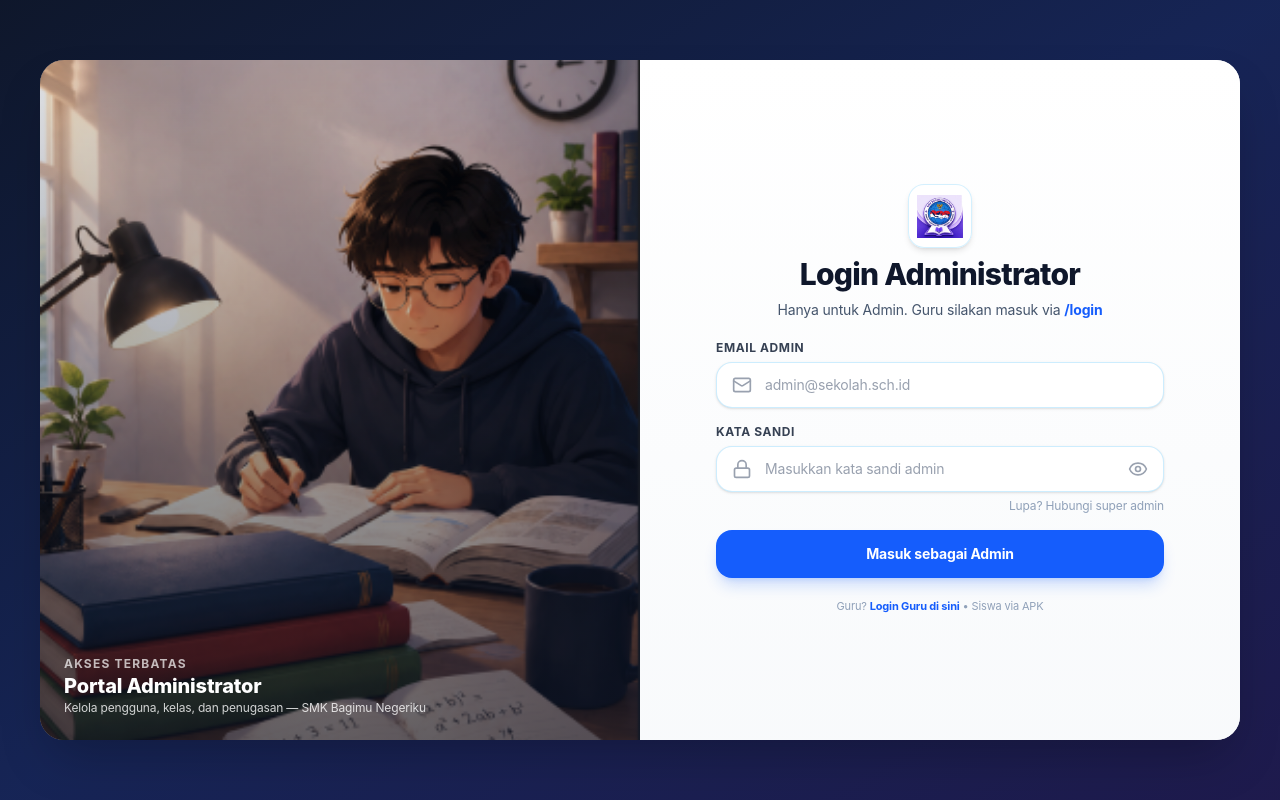
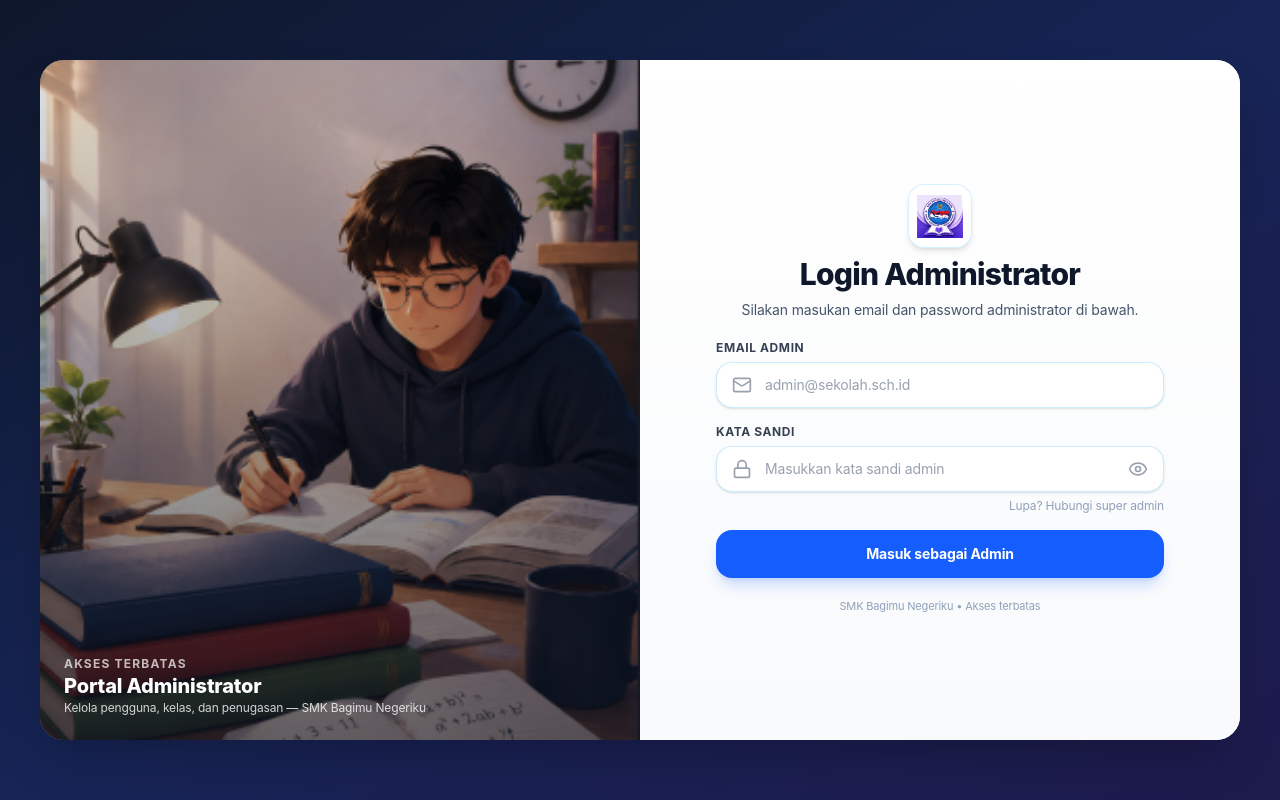
Before and after one commit to rodvin784-commits/SMS-Website-vin, a Next.js app: page /admin/login in a window 1280 px wide. Built offline with nearby package versions, Linux system fonts and the light colour scheme; no server answers.

Commit message:
fix(admin-login): hapus teks/link Guru di login admin

```diff
--- a/app/admin/login/page.tsx
+++ b/app/admin/login/page.tsx
@@ -55,7 +55,7 @@ export default function AdminLoginPage() {
             <div className="text-center space-y-2">
               <Logo src="/gambar3.png" alt="Logo Sekolah" size={56} />
               <h1 className="text-2xl sm:text-3xl font-extrabold tracking-tight text-slate-900">Login Administrator</h1>
-              <p className="text-xs sm:text-sm text-slate-600">Hanya untuk Admin. Guru silakan masuk via <a href="/login" className="text-blue-600 font-bold hover:underline">/login</a></p>
+              <p className="text-xs sm:text-sm text-slate-600">Silakan masukan email dan password administrator di bawah.</p>
             </div>
             {showError && error && <FeedbackMessage type="error" message={error} />}
             <form onSubmit={handleLogin} className="space-y-4">
@@ -67,7 +67,7 @@ export default function AdminLoginPage() {
               </div>
               <Button type="submit" loading={loading} fullWidth size="lg">{loading ? 'Memproses...' : 'Masuk sebagai Admin'}</Button>
             </form>
-            <p className="text-center text-[11px] text-slate-400">Guru? <a href="/login" className="font-bold text-blue-600 hover:underline">Login Guru di sini</a> • Siswa via APK</p>
+            <p className="text-center text-[11px] text-slate-400">SMK Bagimu Negeriku • Akses terbatas</p>
           </div>
         </div>
       </div>
```
